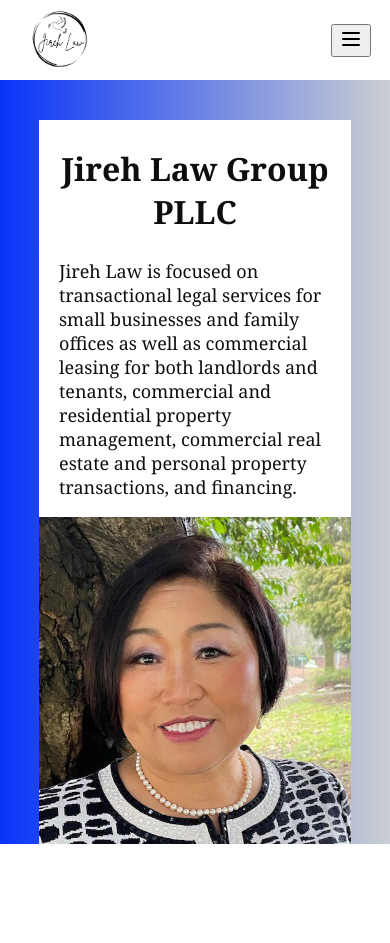
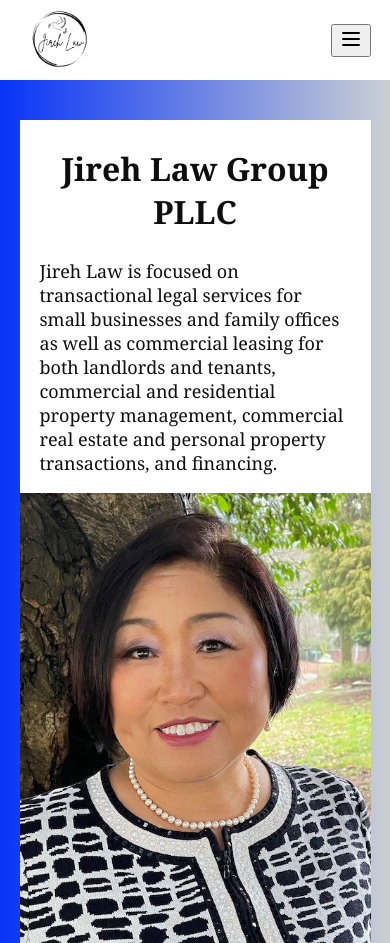
Before and after one commit to Nathan-lee-8/jireh-law, a React (Vite) app: page / in a window 390 px wide. Before the commit the page ends 844 px from the top, so only its background shows below. Built offline with nearby package versions, Linux system fonts and the light colour scheme; no server answers; what aws-amplify would draw is missing.

Commit message:
updated media and homepage formatting

```diff
--- a/src/pages/Home.tsx
+++ b/src/pages/Home.tsx
@@ -3,7 +3,7 @@
 const Home = () => {
 
   return(
-    <main>
+    <main id="homepage">
       <div id="homeDescription">
         <h2>Jireh Law Group PLLC</h2>
         <p>
--- a/src/styles/index.css
+++ b/src/styles/index.css
@@ -33,13 +33,11 @@
 
 main {
   display: flex;
-  flex-grow: 1;
   width: 100%;
   box-sizing: border-box;
   padding-left: 25%;
   padding-right: 25%;
   flex-direction: column;
-  overflow-y: auto;
 }
 
 /* font & text styles*/
@@ -134,12 +132,17 @@
 }
 
 /*Main pages styles*/
+
+#homepage{
+}
 #homeDescription {
   background-color: white;
-  margin-left: clamp(10%, 40%, 40%);
+  margin-left: 450px;
   margin-top: 200px;
   padding-left: 20px;
   padding-Right: 20px;
+  width: 380px;
+  height: 250px;
 }
 
 #homeImg{
@@ -149,8 +152,6 @@
   width: 450px;
   z-index: -1;
 }
-
-
 
 #about{
   padding-top: 5%;
@@ -189,8 +190,8 @@
     height: auto
   }
   main {
-    padding-left: 20%;
-    padding-right: 20%;
+    padding-left: 15%;
+    padding-right: 15%;
   }
 }
 
@@ -203,16 +204,16 @@
     display: none;
   }
   main {
-    padding-right: 10%;
-    padding-left: 10%;
+    padding-right: 5%;
+    padding-left: 5%;
   }
 }
 
-@media(max-width: 720px){
+@media(max-width: 950px){
   #homeImg{
     position: relative;
     margin: 0;
-    width: auto;
+    width: 420px;
   }
   #homeDescription {
     margin: 0;
@@ -224,4 +225,12 @@
   .nameText{
     display: none;
   }
+  #homeImg{
+    width: auto;
+    height: auto;
+  }
+  #homeDescription {
+    width: auto;
+    height: auto;
+  }
 }
```
